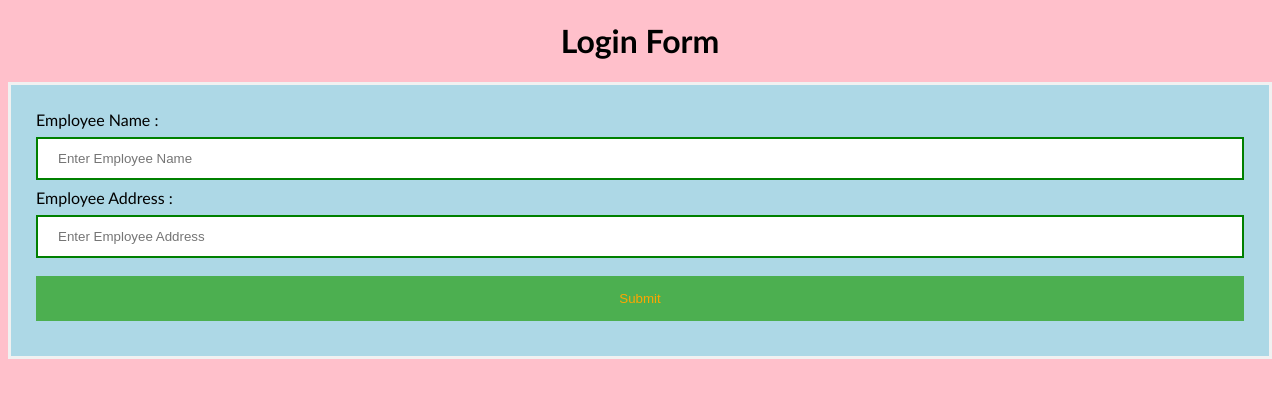
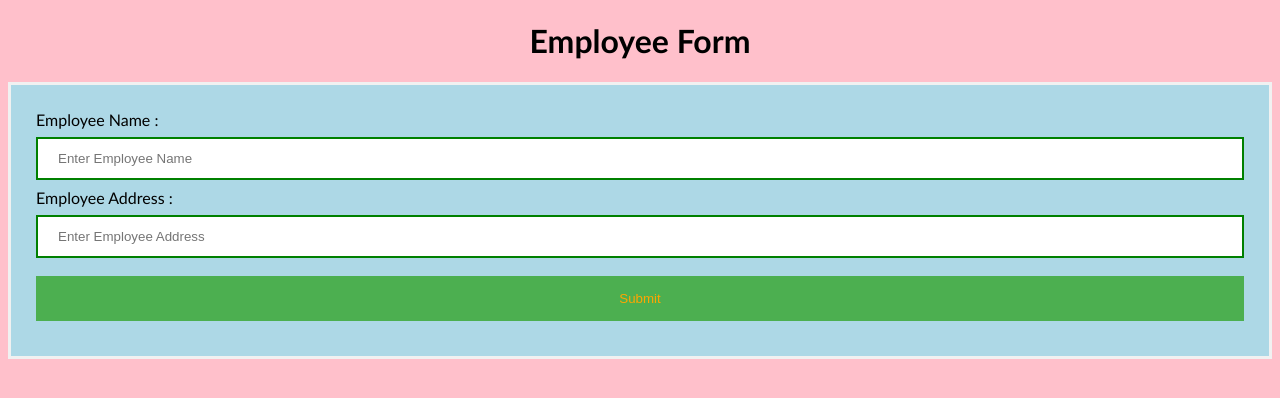
Before and after one commit to snkskiruba/Task, a website: page src/views/employee.html in a window 1280 px wide. Drawn offline with nearby package versions, Linux system fonts and the light colour scheme.

Commit message:
Update employee.html

```diff
--- a/src/views/employee.html
+++ b/src/views/employee.html
@@ -4,7 +4,7 @@
 <head>
     <meta name="viewport" content="width=device-width, initial-scale=1">
     <script src="https://ajax.googleapis.com/ajax/libs/jquery/3.3.1/jquery.min.js"></script>
-    <title> Login Page </title>
+    <title> Employee Page </title>
     <style>
         Body {
             font-family: Calibri, Helvetica, sans-serif;
@@ -55,7 +55,7 @@
 
 <body onload="getJWTToken()">
     <center>
-        <h1> Login Form </h1>
+        <h1> Employee Form </h1>
     </center>
     <form class="mt-4" action="/saveEmployeeData" method="POST">
         <div class="container">
```
